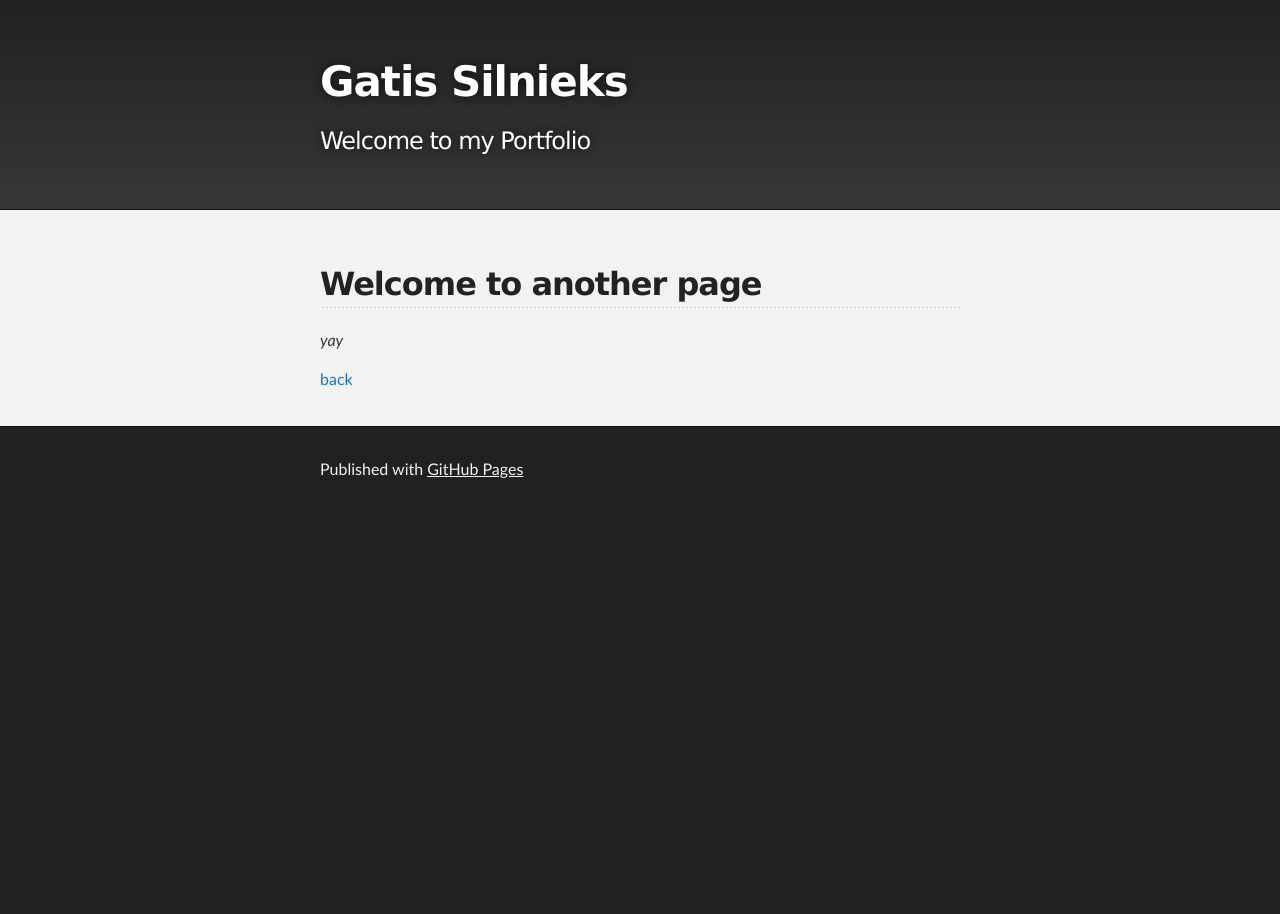
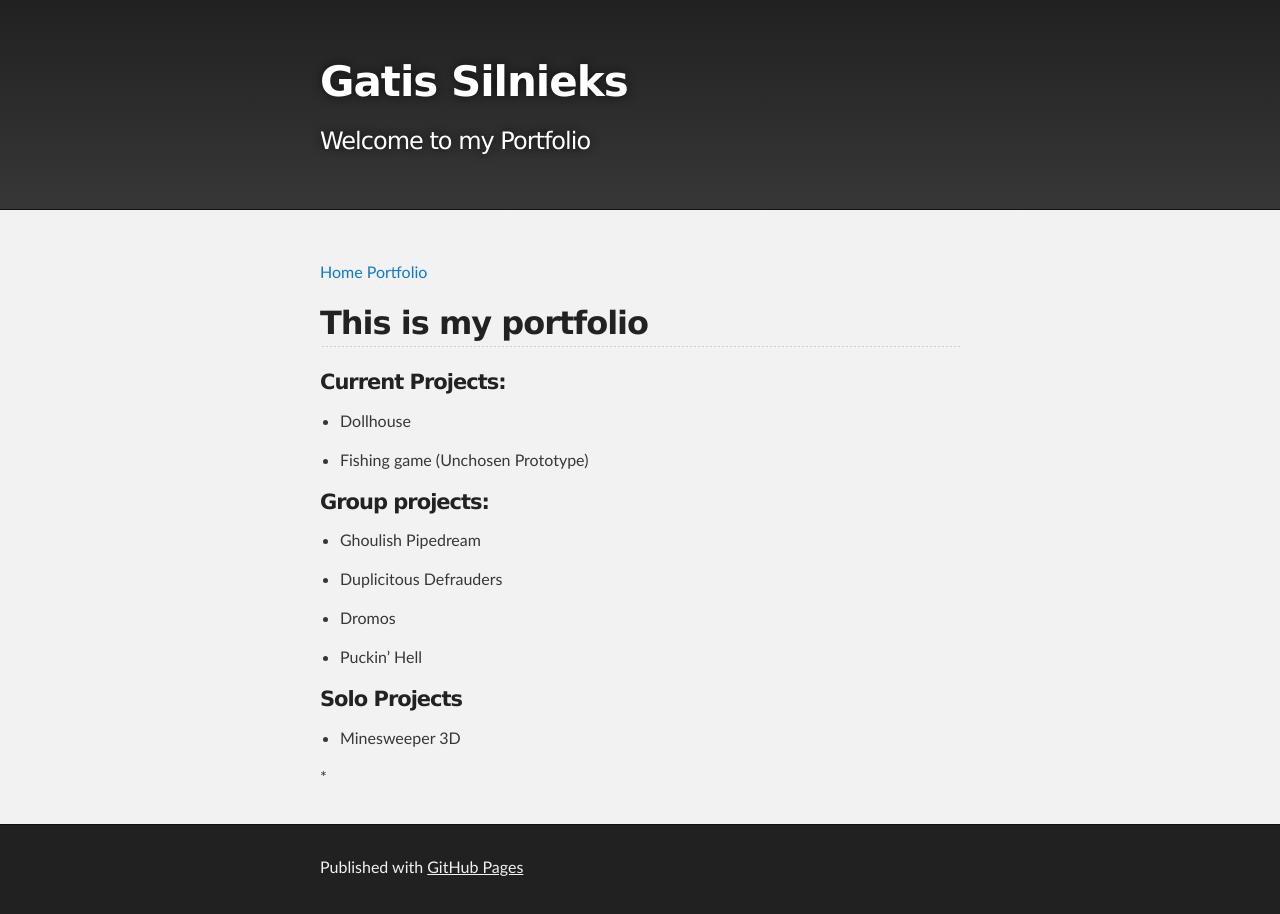
Before and after one commit to GeneralShnitsel/GeneralShnitsel.github.io, a Jekyll site: the page built from portfolio.md, in a window 1280 px wide. Built offline with Jekyll 4.4.1, drawn with Linux system fonts in a browser that asks for light colours; our own code applies the rules of GitHub Pages for plain Markdown files.

Commit message:
Added to portfolio page and moved buttons

```diff
--- a/portfolio.md
+++ b/portfolio.md
@@ -2,8 +2,29 @@
 layout: default
 ---
 
-## Welcome to another page
+[Home](./)  [Portfolio](./portfolio.html)
 
-_yay_
+## This is my portfolio
 
-[back](./)
+
+#### Current Projects:
+
+*   Dollhouse
+
+*   Fishing game (Unchosen Prototype)
+
+#### Group projects:
+
+*   Ghoulish Pipedream
+
+*   Duplicitous Defrauders
+
+*   Dromos
+
+*   Puckin' Hell
+
+#### Solo Projects
+
+*   Minesweeper 3D
+
+*
```
Also changed, not shown: index.md (+1 -1 lines).
